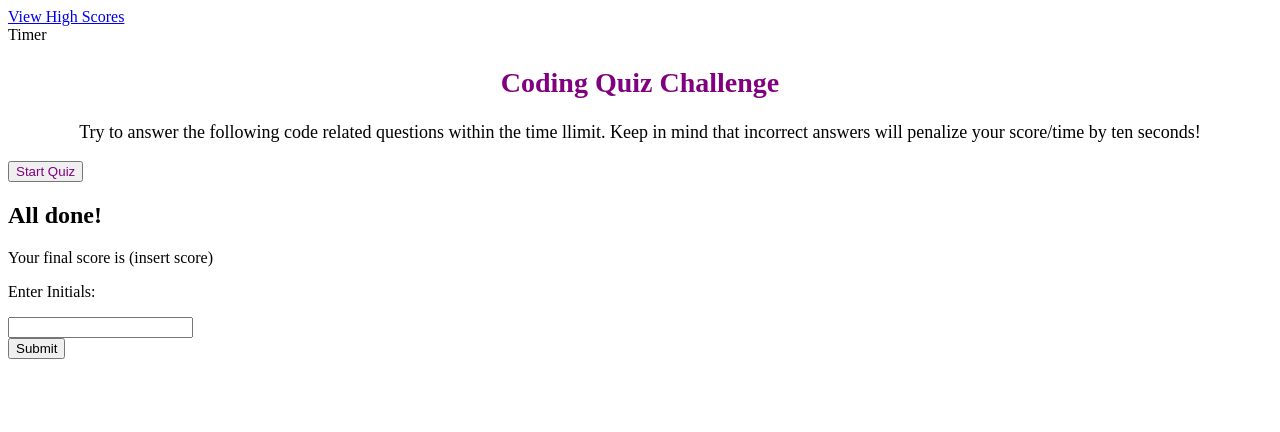
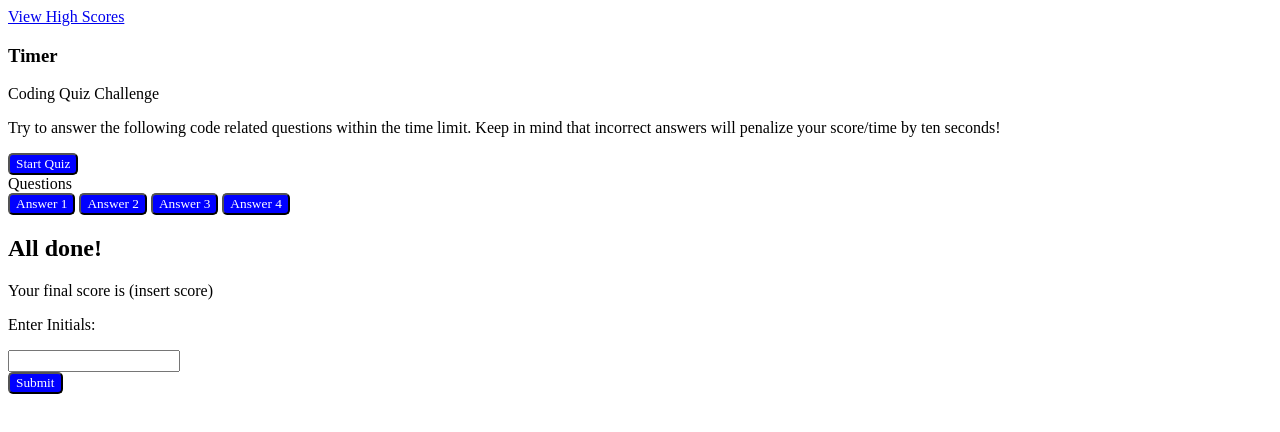
Before and after one commit to Rbenney15/coding-quiz, a plain HTML site: page index.html in a window 1280 px wide. Drawn offline with Linux system fonts and the light colour scheme.

Commit message:
corrected html & added css styling

```diff
--- a/assets/css/style.css
+++ b/assets/css/style.css
@@ -1,18 +1,45 @@
-.title {
-    color: purple;
-    text-align: center;
-    font-size: 28px;
-    text-decoration: solid;
+* {
+    font-family:'Times New Roman', Times, serif
 }
 
-#body-text {
-    color: black;
-    text-align: center;
-    flex-wrap: wrap;
-    font-size: 18px;
+:root {
+    --hue-neutral: blue;
+    --hue-correct: green;
+    --hue-wrong: red;
+}
+
+body {
+    --hue: var(--hue-neutral);
+}
+
+body.correct {
+    --hue: var(--hue-correct);
+}
+
+body.wrong {
+    --hue: var(--hue-wrong);
+}
+
+.container {
+    width: 800px;
+    max-width: 80%;
+    background-color: white;
+    border-radius: 5px;
+    padding: 10px;
+    box-shadow: 0 0 10px 2px;
+}
+
+.btn-grid {
+    layout of buttons;
 }
 
 .btn {
-    text-align: center;
-    color: purple;
+    background-color: blue;
+    color: white;
+    border-radius: 5px;
 }
+
+.btn:hover {
+    background-color: white;
+    color: black;
+}
--- a/assets/js/script.js
+++ b/assets/js/script.js
@@ -1,8 +1,5 @@
 //timer
-
-//display title, explanation, start quiz button
-    //global var
-        //quereyselectors
+//Quiz questions
 var questions = [
     {
         title: "Commonly used data types DO NOT include:",
@@ -37,6 +34,16 @@ var questions = [
 var timerId;
 //Increment to next question within questions: currentQuestionIndex++;
 console.log(questions[currentQuestionIndex].title)
+
+
+//display title, explanation, start quiz button
+    //global var
+        //quereyselectors
+        var nameEl = document.querySelector("#");
+        var nameEl = document.querySelector("#");
+        var nameEl = document.querySelector("#");
+        var nameEl = document.querySelector("#");
+        var nameEl = document.querySelector("#");
 //querySelectors
 //ids to select
     //question
@@ -47,10 +54,9 @@ var questions = [
     //submit button on high scores
     //feedback for correct and incorrect answers
 
-
-
 //   ];
 //"click" start quiz (listener)
+
 function startQuiz() {
 //hide start screen
     //querySelector grabs start screen
@@ -64,7 +70,7 @@ function startQuiz() {
 timerEl.textContent = time
 //call function getQuestions()
 getQuestion();
-}
+};
 
 function getQuestion() {
     //populate first question from array
@@ -73,7 +79,18 @@ function getQuestion() {
         //querySelector to grab question titleEl
         //show question and choices with text.content
     //clear any old questions choices
+    var answer = "";
+    answer = [];
     //loop over choices
+    for (var i = 0; i < questions.length; i++) {
+        var answer = "";
+        answer = [];
+        for (questions[i].answer) {
+            answer.push()
+        }
+    }
+
+
         //for loop currentQUestion.choices
         //create button for each choice
             //set attribute class for each choice
@@ -129,27 +146,12 @@ function saveHighScore() {
     //save to localStorage push HighScores array.push method
         //set item on localStorage
         //JSON
+        var saveScore = function() {
+            localStorage.setItem("intials", JSON.stringify(highScore));
+          };
     // go back button
         //window
 }
 
 //click event listener to start quiz
 //event listener to save highScore
-
-
-//present one question per page (like slides)
-//page refreshes with new question but bowser isn't completely refreshed
-//
-
-//click listener for each quiz question answer
-//correct answer clicked move to next questions
-//wrong answer clicked subtract 10 seconds and move to next question
-
-
-//results display if all questions are complete ot timer reaches is = 0
-//timer reaches zero = game over, present results page
-
-//how to keep a running score?
-
-
-//store high scores in local storage
--- a/index.html
+++ b/index.html
@@ -14,15 +14,42 @@
         <a href="./highscore.html">View High Scores</a>
         <!-- adding class and id tags to timer-->
         <div>
-            Timer
+            <h3>Timer</h3>
+            <span></span>
         </div>
     </header>
-    <section>
+    <div id="container">
+        <div id="question-container" class="hide">
+            <div id="questions">Coding Quiz Challenge</div>
+                <p>Try to answer the following code related questions within the time limit. Keep in mind that incorrect answers will penalize your score/time by ten seconds!</p>
+            <div class="controls">
+                <button id="start-btn" class="start-btn btn">Start Quiz</button>
+            </div>
+            </div>
+            <div class="hide">Questions
+                <div id="answer-buttons" class="btn-grid hide">
+                    <button class="btn">Answer 1</button>
+                    <button class="btn">Answer 2</button>
+                    <button class="btn">Answer 3</button>
+                    <button class="btn">Answer 4</button>
+                </div>
+            </div>
+        </div>
+    </div>
+
+
+    <!-- original HTML below
+    <div id="container"></div>
+    <button id="submit">Submit</button>
+    <div id="container">
         <h1 class="title">Coding Quiz Challenge</h1>
             <p id="body-text">Try to answer the following code related questions within the time llimit. Keep in mind that incorrect answers will penalize your score/time by ten seconds!</p>
             <button class="btn">Start Quiz</button>
-    </section>
-    <!-- timer div
+    </div> -->
+
+
+    <!-- Notes:
+        timer div
      question div h2 or h3
     choices
     div final score <Span> to call result
@@ -34,14 +61,14 @@
         css class called hide and visible applying to questions and results
     div that announces feedback: correct or inccorect -->
 
-        <section>
+        <section class="hide">
             <h1>All done!</h1>
             <p>Your final score is (insert score)</p>
-            <form>
+            <div id="score">
                 <p>Enter Initials:</p>
                 <input type="text" name="enterInitials" />
-            </form>
-            <button>Submit</button>
+            </div>
+            <button id="submit-results" class="btn">Submit</button>
         </section>
 
     <script src="./assets/js/script.js"></script>
```
Lines whose indentation alone changed are shown as unchanged.
